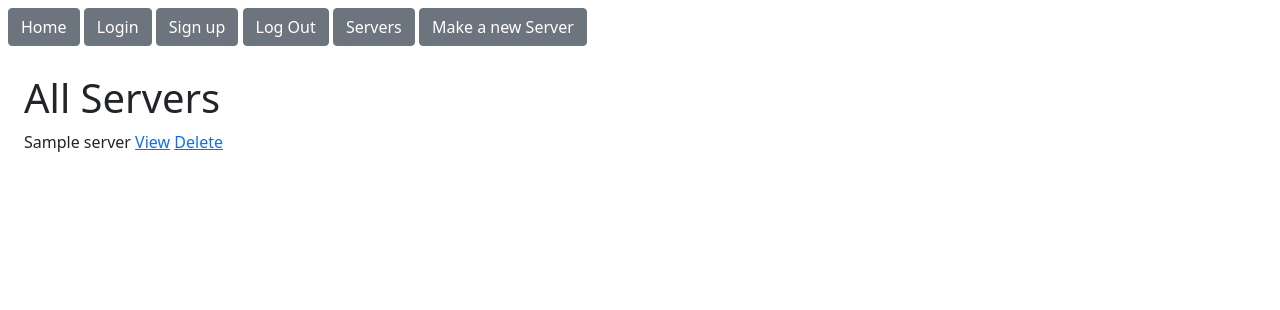
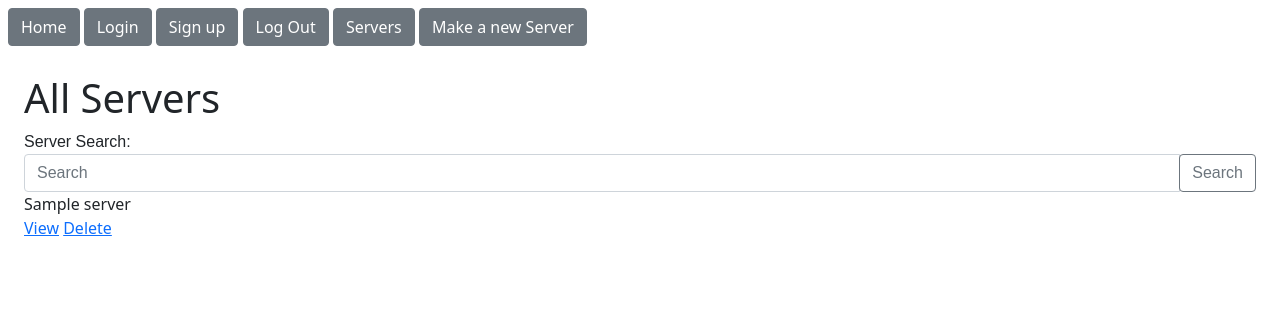
Before and after one commit to BaconB0TOrg/GCCWebProject, a Flask app: template templates/server_list.html in a window 1280 px wide. Shown: the top 310 px of the page. Run offline with Flask 2, Linux system fonts and the light colour scheme; the template is opened without the code that fills it: values that come from a table or form of the project are taken from there, others are empty; tables that the repository leaves empty hold one stand-in row (values such as "Sample post"); some libraries are stand-ins or nearby versions.

Commit message:
Cursed search need to be better, tech debt is high on this one

```diff
--- a/templates/server_list.html
+++ b/templates/server_list.html
@@ -6,13 +6,83 @@
 {% endblock %}
 
 {% block content %}
+<link href = "https://code.jquery.com/ui/1.10.4/themes/ui-lightness/jquery-ui.css" rel = "stylesheet">
+<script src = "https://code.jquery.com/jquery-1.10.2.js"></script>
+<script src = "https://code.jquery.com/ui/1.10.4/jquery-ui.js"></script>
+
+<!-- Javascript -->
+<script>
+  // massive tech debt bb cries softly
+  $(function() {
+    let servers = [];
+    const serverNames = document.getElementsByClassName("server-name");
+    for(let i  = 0; i < serverNames.length; i++) {
+      servers.push(serverNames[i].innerText);
+    }
+    $( "#automplete" ).autocomplete({
+        source: servers
+    });
+  });
+</script>
+
+<script>
+  window.addEventListener('DOMContentLoaded', (event) => {
+    console.log("DOM Loaded")
+    document.getElementById("search-btn").addEventListener("click", search);
+  });
+
+  function search(){
+    const searchText = document.getElementById("automplete").value;
+    // Get all elements that are part of the list
+    let elements = [];
+    const servers = document.getElementsByClassName("servers");
+    for(let i = 0; i < servers.length; i++){
+      elements.push(servers[i]);
+    }
+
+    if (searchText === ""){ // Gaurd class to reset search
+      for (let i = 0; i < elements.length; i++){
+        elements[i].style.display = "block"; //DISPLAY
+      }
+      return;
+    }
+
+    for (let i = 0; i < elements.length; i++){
+      const text = elements[i].innerText.split("\n")[0];
+      console.log(text);
+      if(!text.includes(searchText)){
+        elements[i].style.display = "none"; // HIDES
+      }else{
+        elements[i].style.display = "block";
+      }
+    }
+
+
+
+  }
+</script>
+
+
 <h1>All Servers</h1>
+<div class = "ui-widget">
+  <label for = "automplete">Server Search: </label>
+  <div class="input-group col-3">
+    <input type="text" class="form-control" placeholder="Search" aria-label="User's Search" aria-describedby="basic-addon2" id = "automplete">
+    <div class="input-group-append">
+      <button id = "search-btn" class="btn btn-outline-secondary" type="button">Search</button>
+    </div>
+  </div>
+</div>
 {% for server in servers %}
-  <div>
-    <span>{{server.name}}</span>
-    <span><a href="{{url_for('show_server', server_id=server.id)}}">View</a></span>
-    <!-- Don't show unless owner -->
-    <span><a href="{{url_for('delete_server', server_id=server.id)}}">Delete</a></span>
+  <div id = {{server.name}}>
+    <div class="servers">
+      <div class = "server-name">
+        <span>{{server.name}}</span>
+      </div>
+      <span><a href="{{url_for('show_server', server_id=server.id)}}">View</a></span>
+      <!-- Don't show unless owner -->
+      <span><a href="{{url_for('delete_server', server_id=server.id)}}">Delete</a></span>
+    </div>
   </div>
 {% endfor %}
 {% endblock %}
```
Also changed, not shown: server_hosting.sqlite3.
